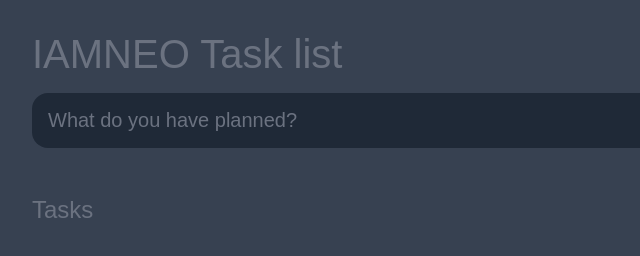
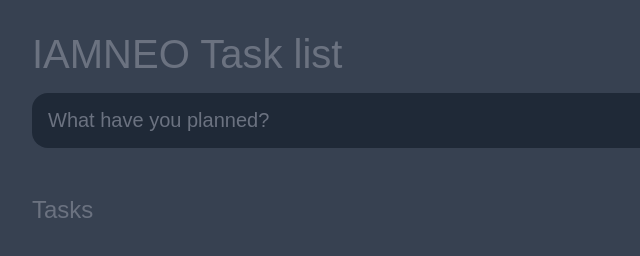
Before and after one commit to Raghav2501/iamneo-ToDo-list, a plain HTML site: page index.html in a window 1280 px wide. Shown: the full height of the page, 224-864 px from the left. Drawn offline with Linux system fonts and the light colour scheme.

Commit message:
Update index.html

```diff
--- a/index.html
+++ b/index.html
@@ -17,7 +17,7 @@
 				type="text"
 				name="new-task-input"
 				id="new-task-input"
-				placeholder="What do you have planned?" />
+				placeholder="What have you planned?" />
 			<input
 				type="submit"
 				id="new-task-submit"
```
